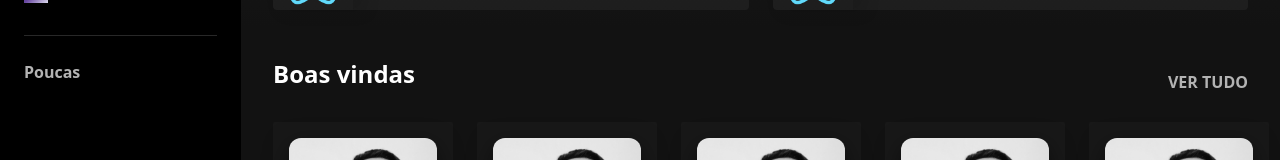
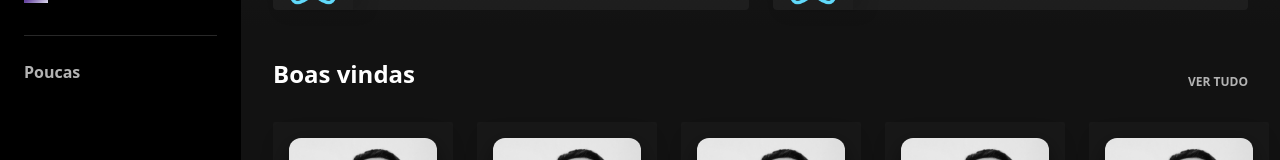
Before and after one commit to luan-sabino/Podfy, a React (Create React App) app: page / in a window 1280 px wide. Shown: the part 298-458 px from the top of the page. Built offline with nearby package versions, Linux system fonts and the light colour scheme.

Commit message:
Mudança no tamanho do texto

```diff
--- a/src/components/CardCollection.js
+++ b/src/components/CardCollection.js
@@ -6,7 +6,7 @@ export default function CardCollection(props){
         <section className="px-8 py-4 mb-4">
             <header className="flex justify-between pb-4 text-white items-center">
                 <h1 className="text-2xl pb-4">{props.title}</h1>
-                <a className="uppercase">Ver tudo</a>
+                <a className="uppercase text-xs" href='/'>Ver tudo</a>
             </header>
             <div className="grid grid-flow-col h-56 w-full gap-x-6 min-h-300">
                 <Card handleVisibility="sm:block" title="Nerdcast" desc="934?"/>
```
